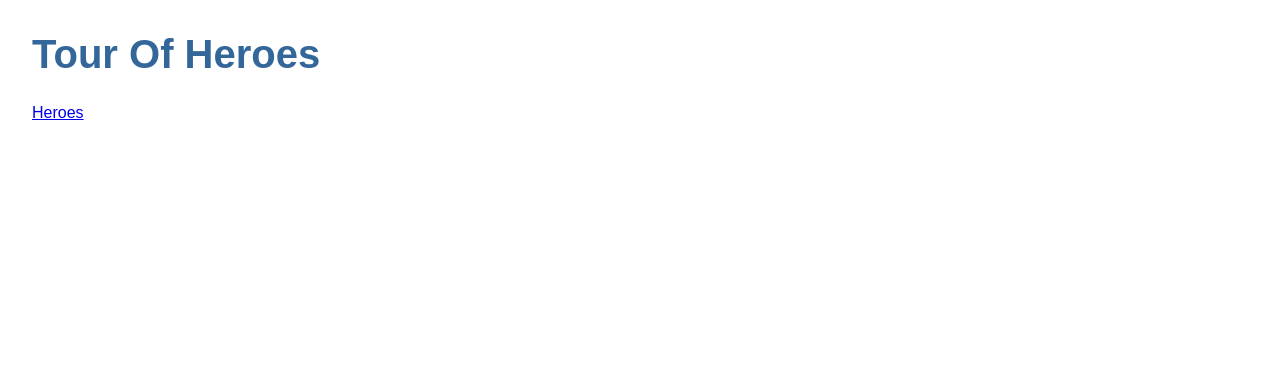
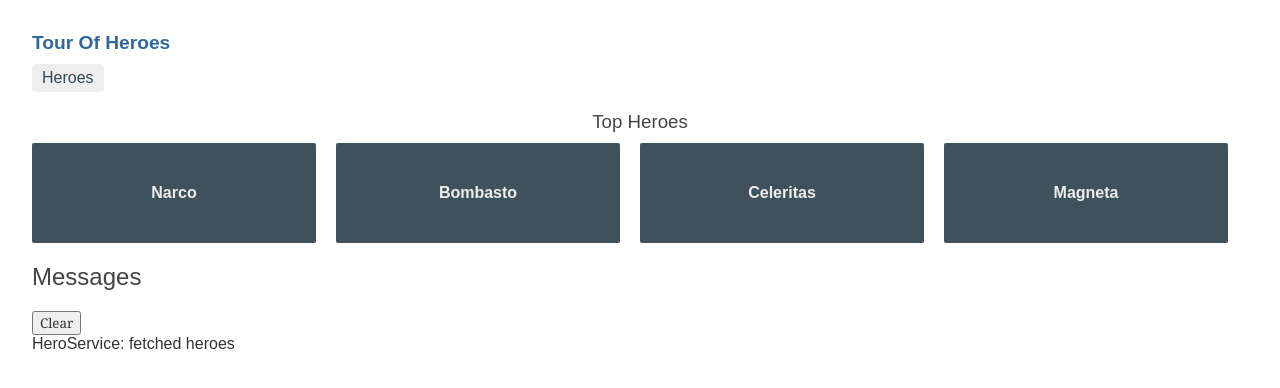
Before and after one commit to nikochetov/angular-tour-of-heroes, an Angular app: page /dashboard in a window 1280 px wide. Before the commit this address led to /. Shown: the top 388 px of the page. Built offline with nearby package versions, Linux system fonts and the light colour scheme.

Commit message:
add dashboard llogic and route

```diff
--- a/src/app/app-routing.module.ts
+++ b/src/app/app-routing.module.ts
@@ -1,9 +1,11 @@
 import { NgModule } from '@angular/core';
 import { Routes, RouterModule } from '@angular/router';
 import { HeroesComponent } from "./heroes/heroes.component";
+import { DashboardComponent } from "./dashboard/dashboard.component";
 
 const routes: Routes = [
-  { path: 'heroes', component: HeroesComponent }
+  { path: 'heroes', component: HeroesComponent },
+  { path: 'dashboard', component: DashboardComponent }
 ];
 
 @NgModule({
--- a/src/app/app.component.css
+++ b/src/app/app.component.css
@@ -0,0 +1,27 @@
+h1 {
+  font-size: 1.2em;
+  margin-bottom: 0;
+}
+h2 {
+  font-size: 2em;
+  margin-top: 0;
+  padding-top: 0;
+}
+nav a {
+  padding: 5px 10px;
+  text-decoration: none;
+  margin-top: 10px;
+  display: inline-block;
+  background-color: #eee;
+  border-radius: 4px;
+}
+nav a:visited, a:link {
+  color: #334953;
+}
+nav a:hover {
+  color: #039be5;
+  background-color: #cfd8dc;
+}
+nav a.active {
+  color: #039be5;
+}
--- a/src/app/app.module.ts
+++ b/src/app/app.module.ts
@@ -7,13 +7,15 @@
 import { HeroesComponent } from './heroes/heroes.component';
 import { HeroDetailComponent } from './hero-detail/hero-detail.component';
 import { MessagesComponent } from './messages/messages.component';
+import { DashboardComponent } from './dashboard/dashboard.component';
 
 @NgModule({
   declarations: [
     AppComponent,
     HeroesComponent,
     HeroDetailComponent,
-    MessagesComponent
+    MessagesComponent,
+    DashboardComponent
   ],
   imports: [
     BrowserModule,
--- /dev/null
+++ b/src/app/dashboard/dashboard.component.css
@@ -0,0 +1,62 @@
+[class*='col-'] {
+  float: left;
+  padding-right: 20px;
+  padding-bottom: 20px;
+}
+[class*='col-']:last-of-type {
+  padding-right: 0;
+}
+a {
+  text-decoration: none;
+}
+*, *:after, *:before {
+  -webkit-box-sizing: border-box;
+  -moz-box-sizing: border-box;
+  box-sizing: border-box;
+}
+h3 {
+  text-align: center;
+  margin-bottom: 0;
+}
+h4 {
+  position: relative;
+}
+.grid {
+  margin: 0;
+}
+.col-1-4 {
+  width: 25%;
+}
+.module {
+  padding: 20px;
+  text-align: center;
+  color: #eee;
+  max-height: 120px;
+  min-width: 120px;
+  background-color: #3f525c;
+  border-radius: 2px;
+}
+.module:hover {
+  background-color: #eee;
+  cursor: pointer;
+  color: #607d8b;
+}
+.grid-pad {
+  padding: 10px 0;
+}
+.grid-pad > [class*='col-']:last-of-type {
+  padding-right: 20px;
+}
+@media (max-width: 600px) {
+  .module {
+    font-size: 10px;
+    max-height: 75px; }
+}
+@media (max-width: 1024px) {
+  .grid {
+    margin: 0;
+  }
+  .module {
+    min-width: 60px;
+  }
+}
--- /dev/null
+++ b/src/app/dashboard/dashboard.component.html
@@ -0,0 +1,8 @@
+<h3>Top Heroes</h3>
+<div class="grid grid-pad">
+  <a *ngFor="let hero of heroes" class="col-1-4">
+    <div class="module hero">
+      <h4>{{hero.name}}</h4>
+    </div>
+  </a>
+</div>
--- /dev/null
+++ b/src/app/dashboard/dashboard.component.ts
@@ -0,0 +1,23 @@
+import { Component, OnInit } from '@angular/core';
+import { Hero } from '../hero';
+import { HeroService } from "../hero.service";
+
+@Component({
+  selector: 'app-dashboard',
+  templateUrl: './dashboard.component.html',
+  styleUrls: ['./dashboard.component.css']
+})
+export class DashboardComponent implements OnInit {
+  heroes: Hero[] = []
+
+  constructor(private heroService: HeroService) { }
+
+  ngOnInit(): void {
+    this.getHeroes();
+  }
+
+  getHeroes(): void {
+    this.heroService.getHeroes()
+      .subscribe(heroes => this.heroes = heroes.slice(1, 5));
+  }
+}
```
